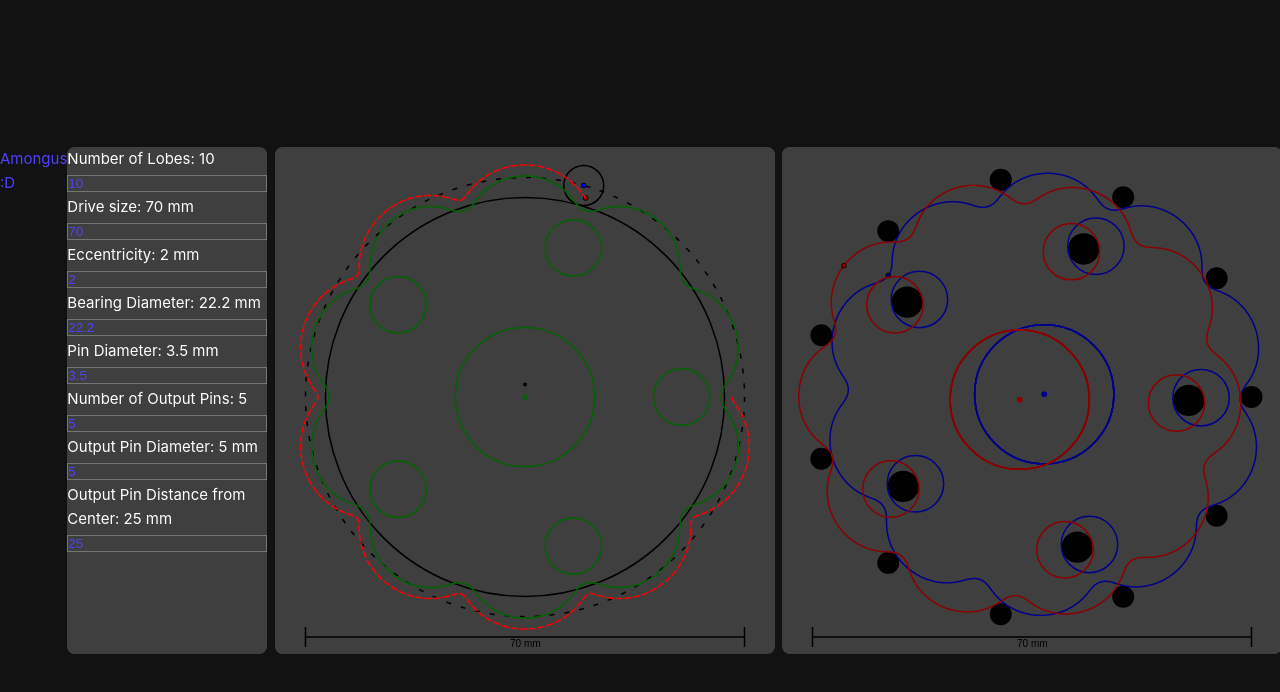
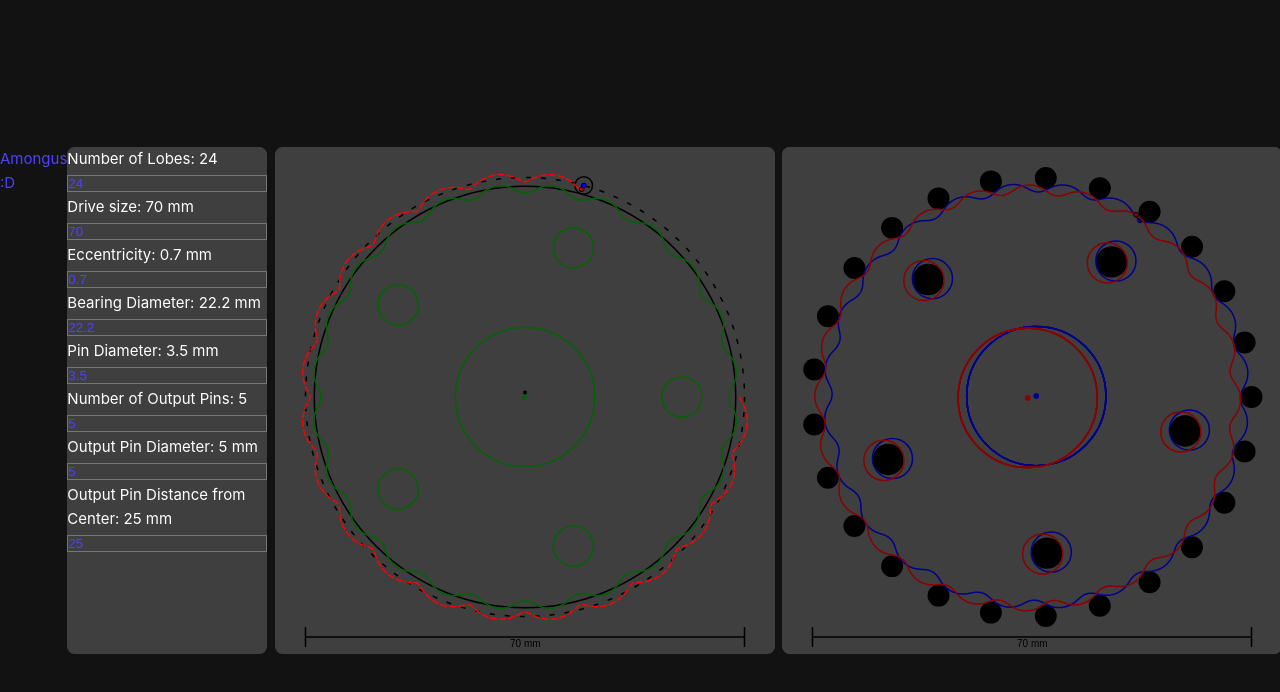
Before and after one commit to Nandith-Narayan/Cycloidal-Drive-Generator, a Vue app: page / in a window 1280 px wide. Shown: the top 692 px of the page. Built offline with nearby package versions, Linux system fonts and the light colour scheme.

Commit message:
Updated Favicon

```diff
--- a/index.html
+++ b/index.html
@@ -2,7 +2,7 @@
 <html lang="en">
   <head>
     <meta charset="UTF-8">
-    <link rel="icon" href="/favicon.ico">
+    <link rel="icon" href="/favicon.png">
     <meta name="viewport" content="width=device-width, initial-scale=1.0">
     <title>Cycloidal Drive Generator</title>
   </head>
--- a/src/components/DisplayDiskAnimation.vue
+++ b/src/components/DisplayDiskAnimation.vue
@@ -41,7 +41,6 @@ function render() {
       if (props.params.hasChanged) {
         diskPoints.push(generateDiskPoints(phaseOffset))
       }
-
       drawDisk(
         diskPoints[i],
         cx +
--- a/src/components/InputPanel.vue
+++ b/src/components/InputPanel.vue
@@ -1,9 +1,9 @@
 <script setup>
 import { ref, watch } from 'vue'
 const emit = defineEmits(['updateParams'])
-const numLobes = ref(10) //24
+const numLobes = ref(24) //24
 const ringSize = ref(70) //70
-const eccentricity = ref(2)
+const eccentricity = ref(0.7)
 const bearingSize = ref(22.2)
 const pinSize = ref(3.5)
 const numOutputPins = ref(5)
```
Also changed, not shown: public/favicon.png (added).
